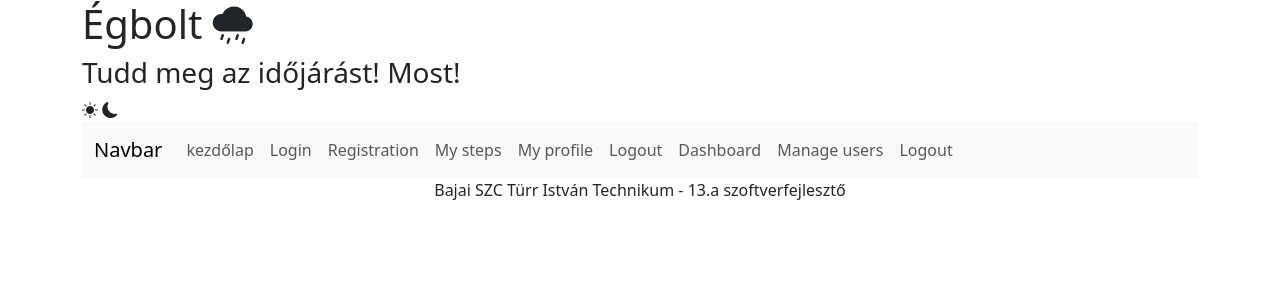
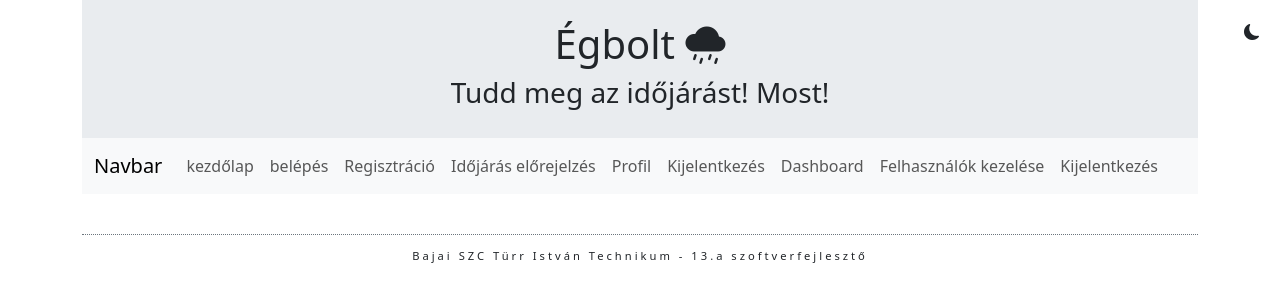
Before and after one commit to csillagpeter/idojarasApp, a plain HTML site: page index.html in a window 1280 px wide. Drawn offline with nearby package versions, Linux system fonts and the light colour scheme.

Commit message:
Add user interface pages for weather forecast, login, profile, and registration
- Created forecast.html with a header for weather forecast.
- Created login.html with a header for user login.
- Created profile.html with a header for user profile.
- Created register.html with a header for user registration.

```diff
--- a/css/style.css
+++ b/css/style.css
@@ -0,0 +1,52 @@
+header{
+    text-align: center;
+    padding: 20px;
+    background-color: var(--bs-secondary-bg);
+}
+
+footer{
+    text-align: center;
+    padding: 10px;
+    font-size: 70%;
+    letter-spacing: 3px;
+    border-top: 1px dotted var(--bs-secondary);
+}
+
+main{
+    padding: 20px;
+}
+
+strong{
+    font-size: 150%;
+}
+
+h1{
+    color: var(--bs-primary);
+}
+
+h2{
+    color: var(--bs-secondary);
+}
+
+p{
+    text-align: justify;
+    line-height: 200%;
+}
+
+.logo{
+    font-size: 400%;
+}
+
+.themeSwitch{
+    position: fixed;
+    top: 20px;
+    right: 20px;
+}
+
+.hide{
+    display: none;
+}
+#hatter{
+
+
+}
--- a/index.html
+++ b/index.html
@@ -39,6 +39,7 @@
                 <i class="bi bi-sun-fill" id="lightModeBtn"></i>
                 <i class="bi bi-moon-fill hide" id="darkModeBtn"></i>
             </div>
+
         </header>
         <nav class="navbar navbar-expand-lg bg-body-tertiary">
             <div class="container-fluid">
@@ -53,13 +54,13 @@
                     <ul class="navbar-nav" id="baseMenu">
 
                         <li class="nav-item">
-                            <a class="nav-link" href="#" onclick="navigate('')">kezdőlap</a>
+                            <a class="nav-link" href="#" onclick="navigate('/users/home')">kezdőlap</a>
                         </li>
                         <li class="nav-item">
-                            <a class="nav-link" href="#" onclick="navigate('users/login')">Login</a>
+                            <a class="nav-link" href="#" onclick="navigate('/users/login')">belépés</a>
                         </li>
                         <li class="nav-item">
-                            <a class="nav-link" href="#" onclick="navigate('users/register')">Registration</a>
+                            <a class="nav-link" href="#" onclick="navigate('/users/register')">Regisztráció</a>
                         </li>
 
                     </ul>
@@ -68,13 +69,13 @@
                     <ul class="navbar-nav" id="userMenu">
 
                         <li class="nav-item">
-                            <a class="nav-link" href="#" onclick="navigate('users/steps')">My steps</a>
+                            <a class="nav-link" href="#" onclick="navigate('/users/forecast')">Időjárás előrejelzés</a>
                         </li>
                         <li class="nav-item">
-                            <a class="nav-link" href="#" onclick="navigate('users/profile')">My profile</a>
+                            <a class="nav-link" href="#" onclick="navigate('/users/profile')">Profil</a>
                         </li>
                         <li class="nav-item">
-                            <a class="nav-link" href="#" onclick="logout()">Logout</a>
+                            <a class="nav-link" href="#" onclick="logout()">Kijelentkezés</a>
                         </li>
 
                     </ul>
@@ -86,10 +87,10 @@
                             <a class="nav-link" href="#" onclick="navigate('admin/dashboard')">Dashboard</a>
                         </li>
                         <li class="nav-item">
-                            <a class="nav-link" href="#" onclick="navigate('admin/users')">Manage users</a>
+                            <a class="nav-link" href="#" onclick="navigate('admin/users')">Felhasználók kezelése</a>
                         </li>
                         <li class="nav-item">
-                            <a class="nav-link" href="#" onclick="logout()">Logout</a>
+                            <a class="nav-link" href="#" onclick="logout()">Kijelentkezés</a>
                         </li>
                     </ul>
 
--- a/js/app.js
+++ b/js/app.js
@@ -0,0 +1,50 @@
+let contentBox = document.getElementById("content");
+
+let lightModeBtn = document.querySelector('#lightModeBtn');
+let darkModeBtn = document.querySelector('#darkModeBtn');
+
+
+async function navigate(page){
+    contentBox.innerHTML = await (await fetch(`view/${page}.html`)).text();
+    {
+         switch (page){
+
+    }
+}
+}
+lightModeBtn.addEventListener('click', ()=>{
+    theme = 'light';
+    setTheme(theme);
+});
+
+darkModeBtn.addEventListener('click', ()=>{
+    theme = 'dark';
+    setTheme(theme);
+});
+
+function setTheme(theme){
+    document.documentElement.setAttribute('data-bs-theme', theme);
+    saveTheme(theme);
+    setThemeBtnState();
+}
+
+function setThemeBtnState(){
+    lightModeBtn.classList.toggle('hide');
+    darkModeBtn.classList.toggle('hide');
+}
+
+function saveTheme(theme){
+    localStorage.setItem('SCT', theme);
+}
+
+function loadTheme(){
+    theme = 'light';
+    if (localStorage.getItem('SCT')){
+        theme = localStorage.getItem('SCT');
+        if (theme == 'dark'){
+            setThemeBtnState();
+        }
+    }
+    setTheme(theme);
+}
+loadTheme();
```
Also changed, not shown: view/users/forecast.html (added, +2 -0 lines), view/users/home.html (+1 -0 lines), view/users/login.html (added, +1 -0 lines), view/users/profile.html (added, +1 -0 lines), view/users/register.html (added, +1 -0 lines), img/hatter.jpg (added).
